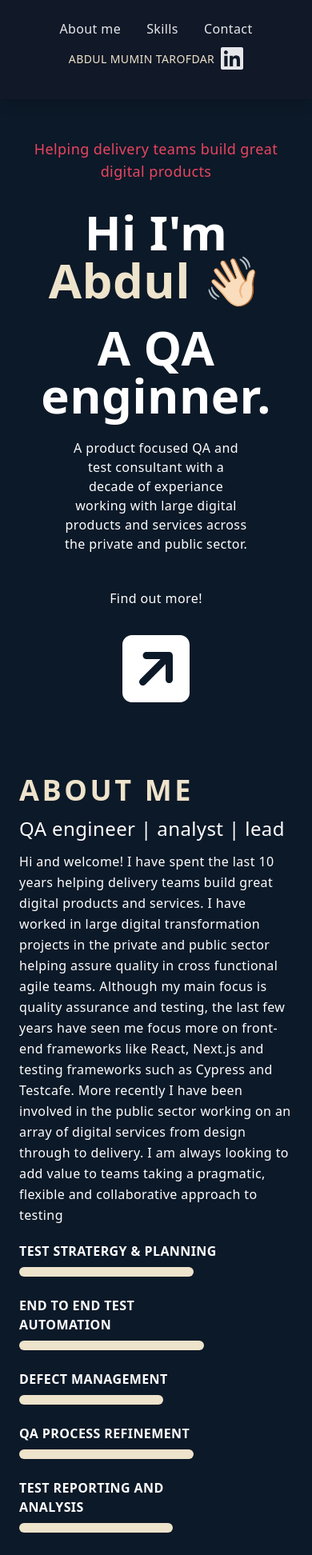
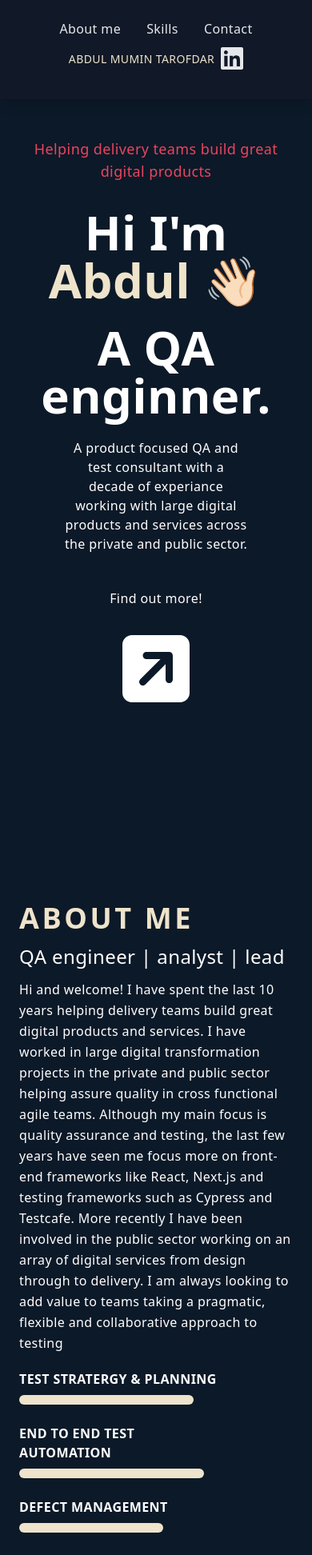
Before and after one commit to atarof/abdul-tarofdar-portfolio, a Next.js app: page / in a window 390 px wide. Shown: the top 1944 px of the page at 80% size. Built offline with nearby package versions, Linux system fonts and the light colour scheme.

Commit message:
add mobile changes

```diff
--- a/Components/Home/Modal/Modal.js
+++ b/Components/Home/Modal/Modal.js
@@ -17,8 +17,8 @@ export default function Modal({
     <>
       {displayModal ? (
         <>
-          <div className="justify-center items-center flex overflow-x-hidden overflow-y-auto fixed inset-0 z-50 outline-none focus:outline-none">
-            <div className="relative w-auto my-6 mx-auto max-w-3xl">
+          <div className="justify-center items-center flex overflow-x-hidden overflow-y-auto fixed inset-0 z-50 outline-none focus:outline-none md:inset-0 h-modal md:h-full">
+            <div className="relative w-auto my-6 mx-auto max-w-3xl h-full">
               <div className="border-0 rounded-lg shadow-lg relative flex flex-col w-full outline-none focus:outline-none  dark:bg-gray-800">
                 <div className="flex items-start justify-between p-5 border-b border-solid border-slate-200 rounded-t ">
                   <h3 className="text-3xl font-semibold">{cardTitle}</h3>
@@ -31,7 +31,7 @@ export default function Modal({
                   <p className="my-4 text-slate-500 text-lg leading-relaxed">
                     {summary}
                   </p>
-                  {(technologies && <h4>Technologies</h4>)}
+                  {technologies && <h4>Technologies</h4>}
                   <p className="my-4 text-slate-500 text-lg leading-relaxed">
                     {technologies}
                   </p>
--- a/Components/Home/Skills/Skills.js
+++ b/Components/Home/Skills/Skills.js
@@ -7,7 +7,7 @@ export default function Skills() {
   return (
     <div
       id="skills"
-      className="grid grid-cols-1 md:grid-cols-1 lg:grid-cols-2 gap-4 lg:mt-24 md:mt-[-24px] sm:scroll-mt-[4rem]"
+      className="grid grid-cols-1 md:grid-cols-1 lg:grid-cols-2 gap-4 lg:mt-24 md:mt-[-24px] sm:scroll-mt-[4rem] sm:mt-[10rem]"
     >
       <AboutMe />
       <div>
```
